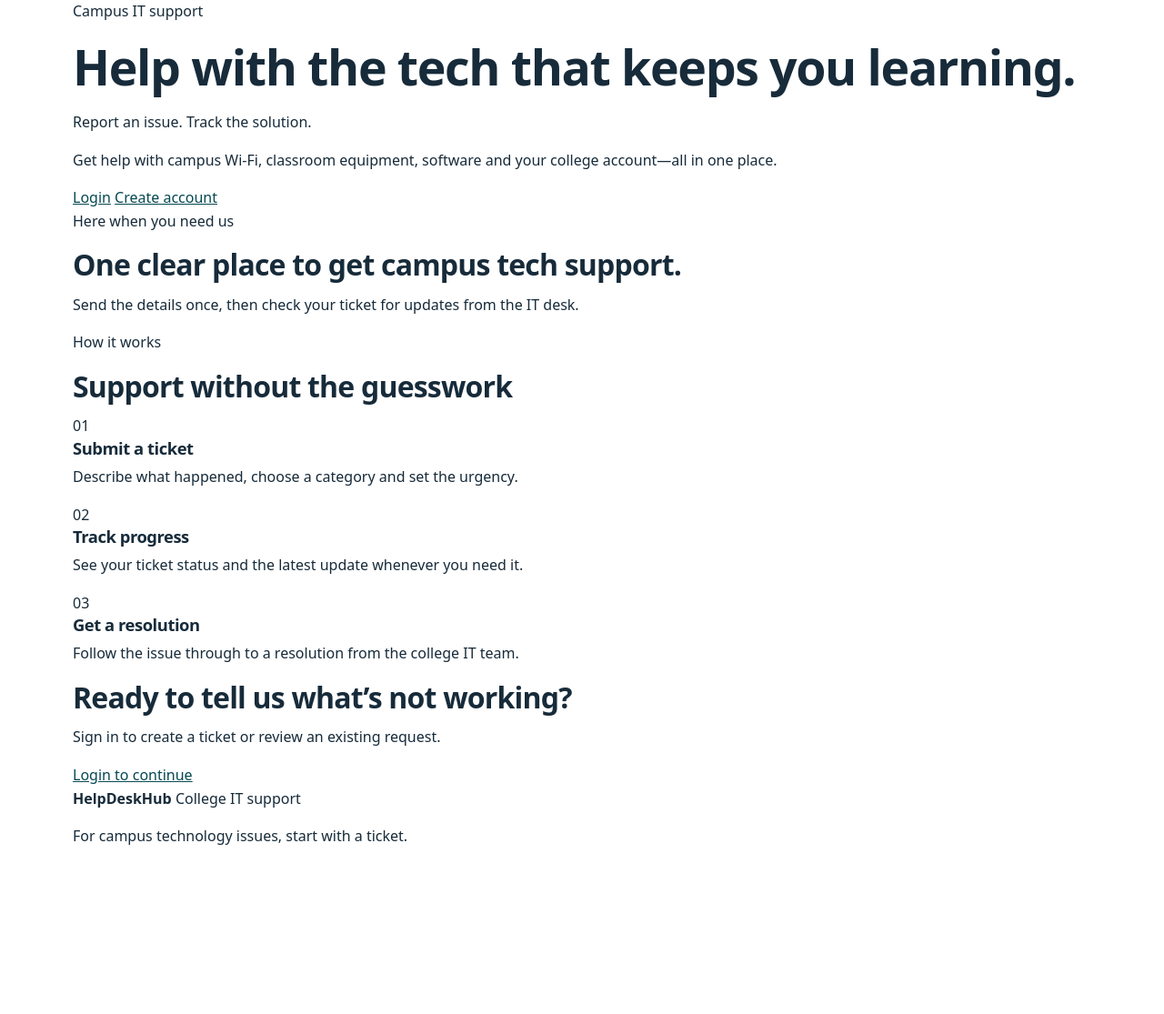
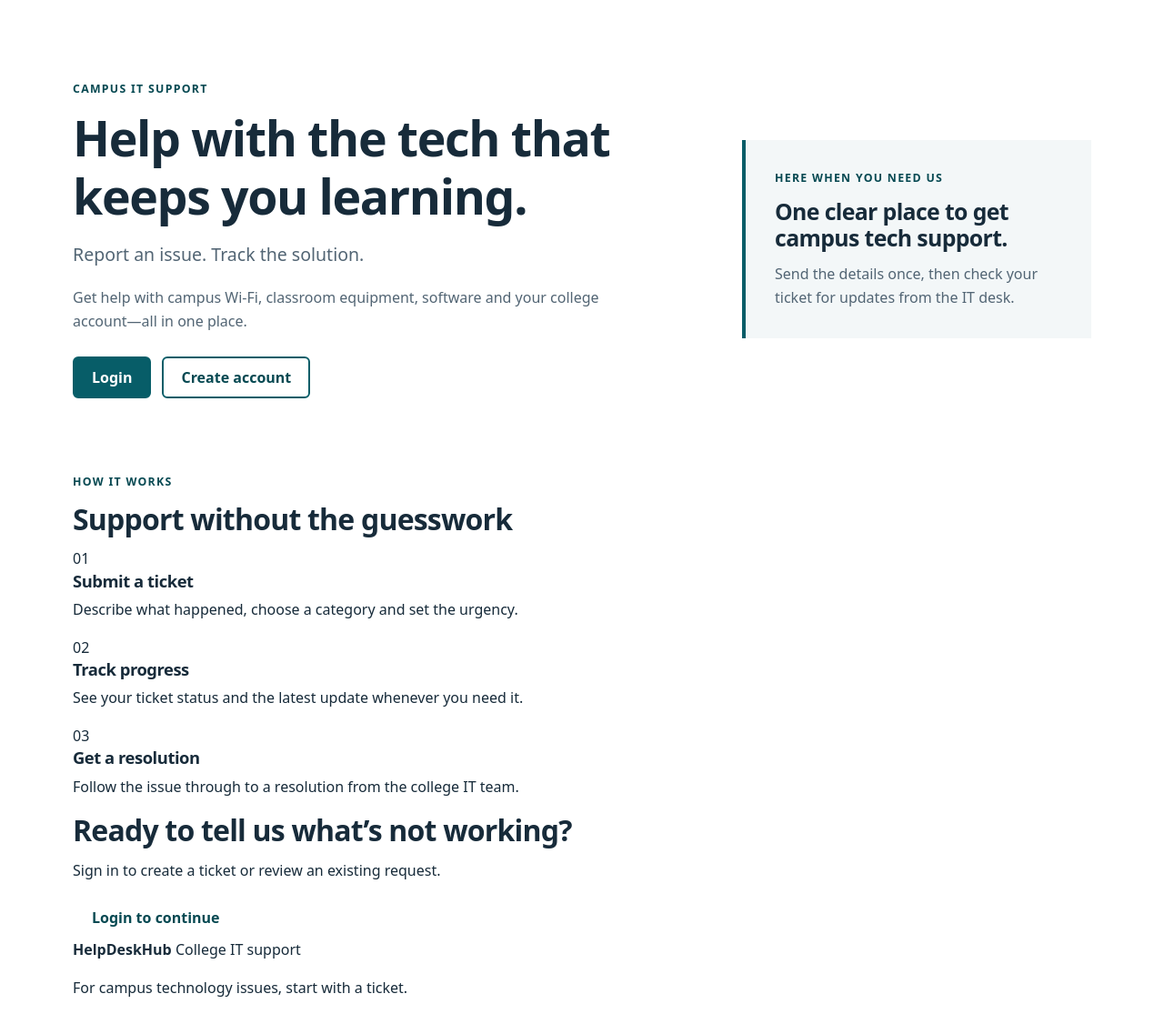
Before and after one commit to praveenprofessional18-maker/HelpDeskHub, a Python web app: template app/templates/index.html in a window 1280 px wide. Shown: the part 77-1192 px from the top of the page at 91% size. Before the commit the page ends 1006 px from the top, so only its background shows below. Run offline with Jinja, Linux system fonts and the light colour scheme; the template is opened without the code that fills it, so the values that code supplies are empty.

Commit message:
Style hero section and buttons

```diff
--- a/app/static/css/style.css
+++ b/app/static/css/style.css
@@ -101,3 +101,57 @@ h1, h2, h3 { line-height: 1.2; letter-spacing: -0.025em; }
 h1 { margin-bottom: 16px; font-size: clamp(2rem, 5vw, 3.35rem); }
 h2 { margin-bottom: 12px; font-size: clamp(1.45rem, 3vw, 2rem); }
 h3 { margin-bottom: 8px; font-size: 1.15rem; }
+
+.hero {
+  display: grid;
+  grid-template-columns: minmax(0, 1.4fr) minmax(260px, 0.8fr);
+  align-items: center;
+  gap: 64px;
+  padding-block: 88px 82px;
+}
+
+.hero-copy { max-width: 680px; }
+.hero-copy h1 { max-width: 650px; }
+.hero-copy > p:not(.eyebrow) { max-width: 590px; color: var(--muted); }
+.lead { color: var(--muted); font-size: 1.22rem; }
+.eyebrow {
+  margin-bottom: 12px;
+  color: var(--accent-dark);
+  font-size: 0.77rem;
+  font-weight: 750;
+  letter-spacing: 0.105em;
+  text-transform: uppercase;
+}
+
+.hero-note {
+  padding: 32px;
+  border-left: 4px solid var(--accent);
+  background: var(--surface);
+}
+.hero-note h2 { font-size: 1.55rem; }
+.hero-note p:last-child { margin-bottom: 0; color: var(--muted); }
+
+.button-row { display: flex; flex-wrap: wrap; align-items: center; gap: 12px; margin-top: 26px; }
+.button {
+  display: inline-flex;
+  min-height: 46px;
+  align-items: center;
+  justify-content: center;
+  padding: 10px 19px;
+  border: 2px solid var(--accent);
+  border-radius: 6px;
+  background: var(--accent);
+  color: #fff;
+  font: inherit;
+  font-weight: 700;
+  line-height: 1.2;
+  text-align: center;
+  text-decoration: none;
+  cursor: pointer;
+}
+.button:hover { border-color: var(--accent-dark); background: var(--accent-dark); color: #fff; }
+.button-secondary { background: transparent; color: var(--accent-dark); }
+.button-secondary:hover { background: var(--accent-soft); color: var(--accent-dark); }
+.button-light { border-color: var(--paper); background: var(--paper); color: var(--accent-dark); }
+.button-light:hover { border-color: #e4f2f2; background: #e4f2f2; color: var(--accent-dark); }
+.button-full { width: 100%; margin-top: 8px; }
```
